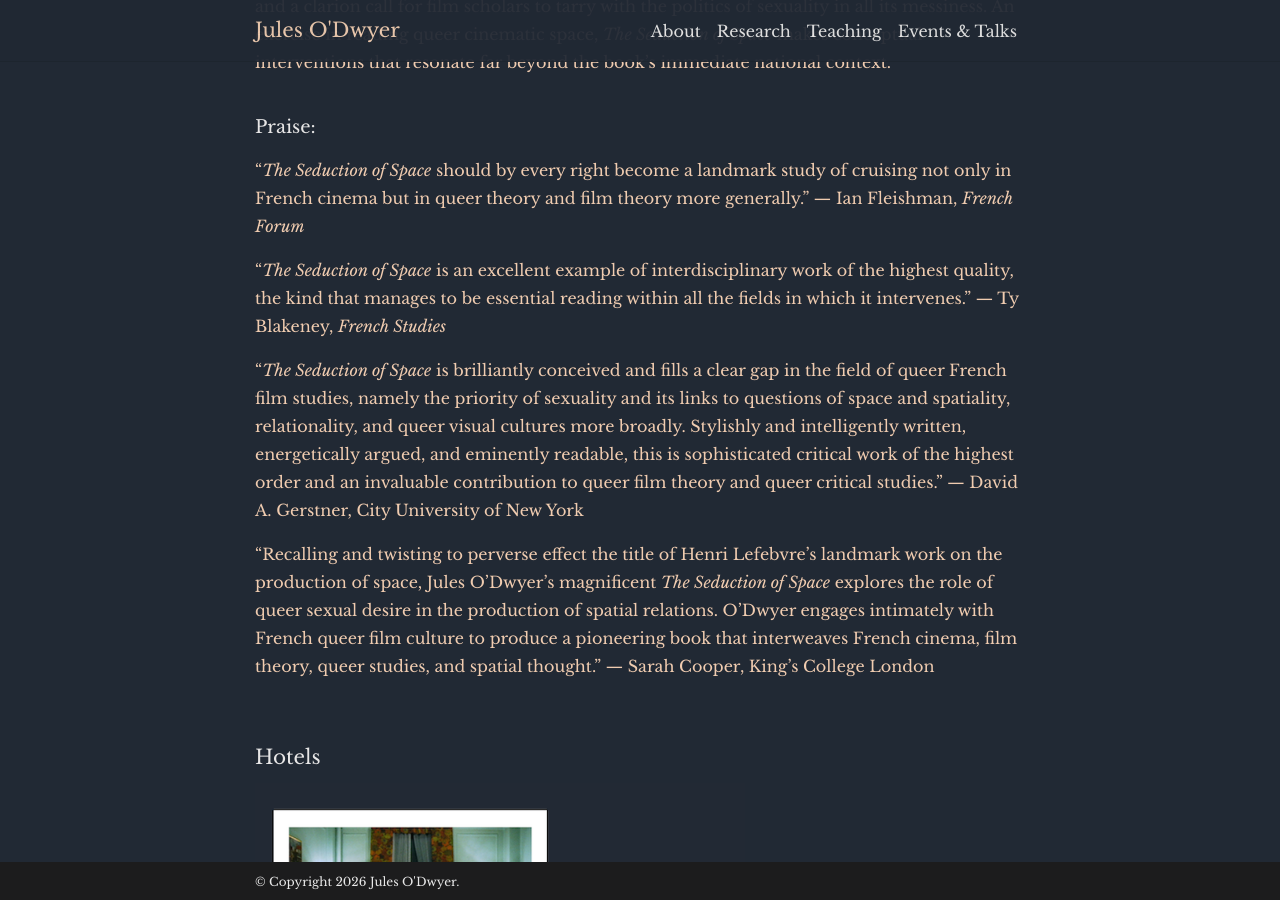
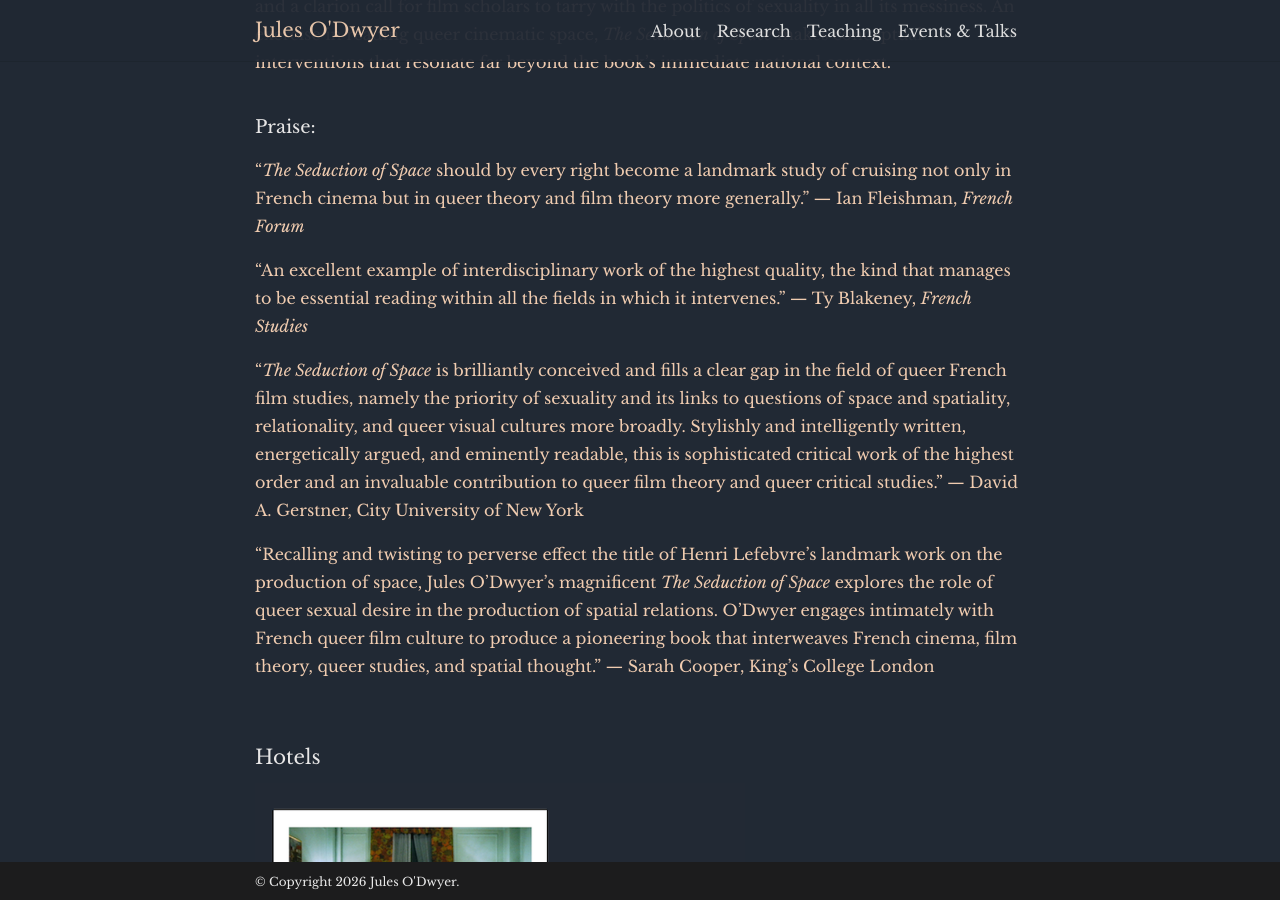
Before and after one commit to julesodwyer/julesodwyer.github.io, a Jekyll site: the page built from _pages/research.md, in a window 1280 px wide and 900 px high, scrolled down 1280 px. Built offline with Jekyll 4.4.1, drawn with Linux system fonts in a browser that asks for light colours; comment, search, counter and statistics services are not loaded; a style sheet for code colours, icons or effects is not loaded.

Commit message:
Update research.md

```diff
--- a/_pages/research.md
+++ b/_pages/research.md
@@ -25,7 +25,7 @@
 
 "_The Seduction of Space_ should by every right become a landmark study of cruising not only in French cinema but in queer theory and film theory more generally." — Ian Fleishman, [_French Forum_](https://muse.jhu.edu/pub/56/article/975506)
 
-"_The Seduction of Space_ is an excellent example of interdisciplinary work of the highest quality, the kind that manages to be essential reading within all the fields in which it intervenes." — Ty Blakeney, [_French Studies_](https://www.liverpooluniversitypress.co.uk/doi/10.3828/fs.2026.80.2.41)
+"An excellent example of interdisciplinary work of the highest quality, the kind that manages to be essential reading within all the fields in which it intervenes." — Ty Blakeney, [_French Studies_](https://www.liverpooluniversitypress.co.uk/doi/10.3828/fs.2026.80.2.41)
 
 "_The Seduction of Space_ is brilliantly conceived and fills a clear gap in the field of queer French film studies, namely the priority of sexuality and its links to questions of space and spatiality, relationality, and queer visual cultures more broadly. Stylishly and intelligently written, energetically argued, and eminently readable, this is sophisticated critical work of the highest order and an invaluable contribution to queer film theory and queer critical studies." — David A. Gerstner, City University of New York
 
```
